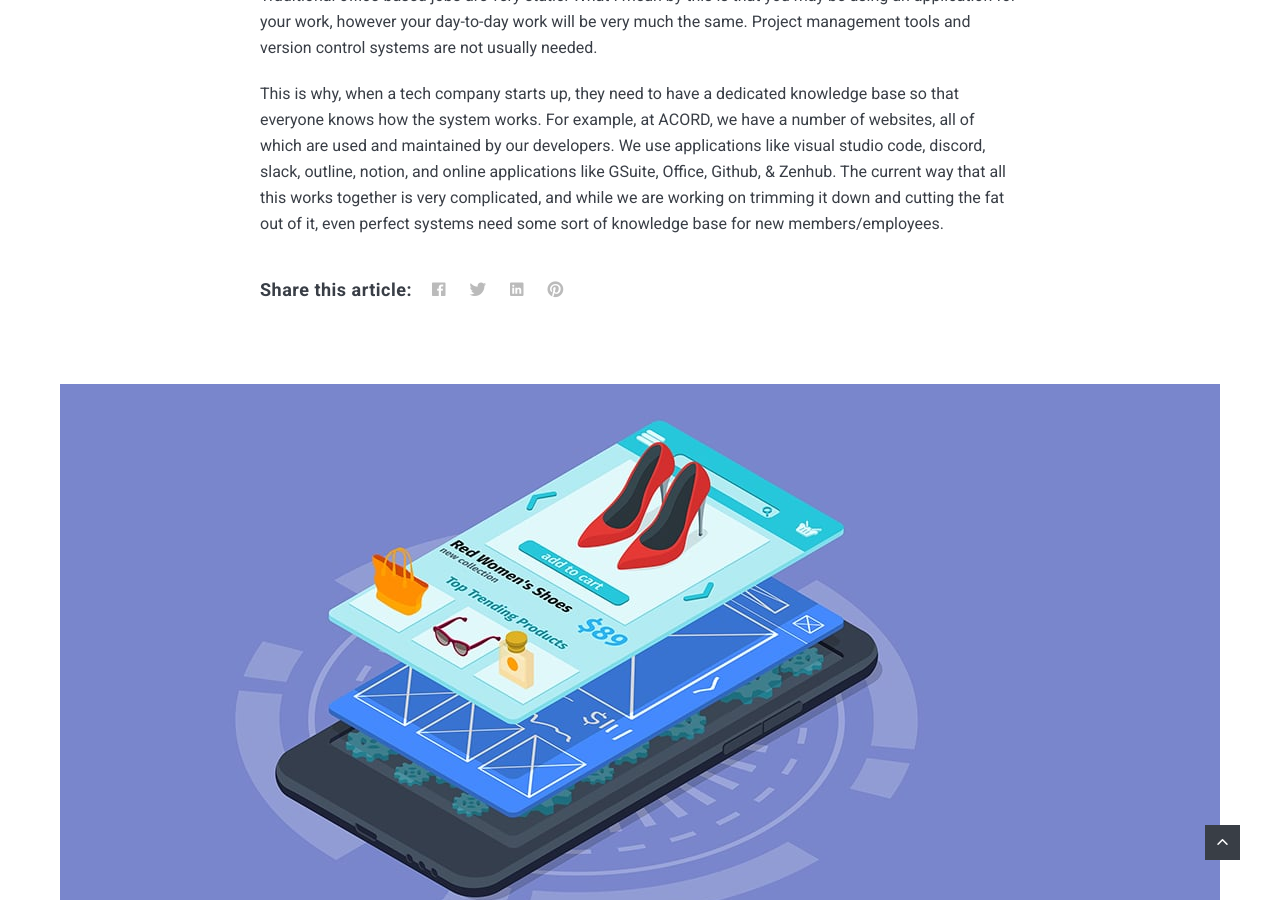
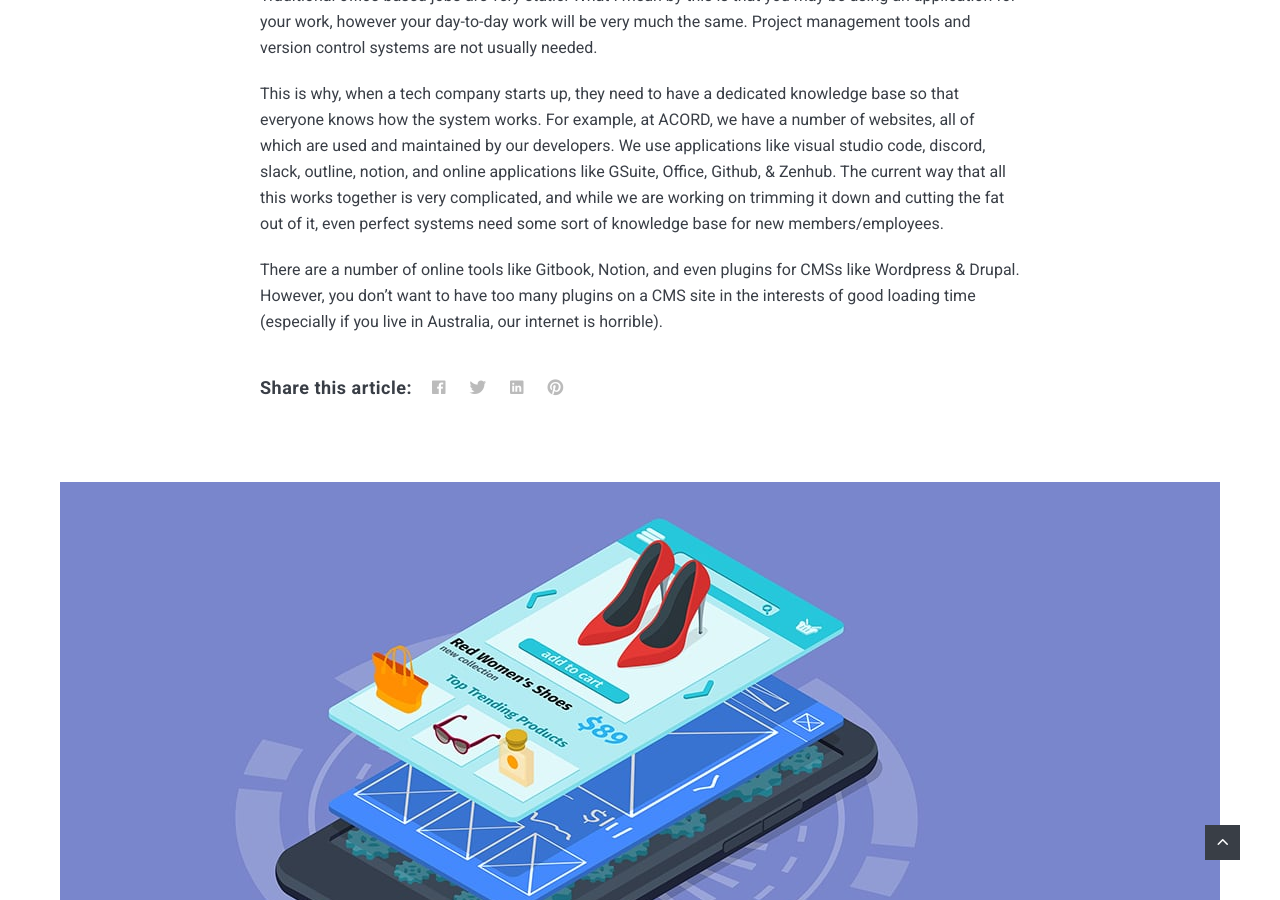
Before and after one commit to Gizmotronn/acord-robotics.github11, a Jekyll site: the page built from _posts/2018-07-17-time-to-givegifts-to-everyone.markdown, in a window 1280 px wide and 900 px high, scrolled down 1414 px. Built offline with Jekyll 4.4.1, drawn with Linux system fonts in a browser that asks for light colours; nearby versions of some CDN libraries; comment, search, counter and statistics services are not loaded.

Commit message:
Update 2018-07-17-time-to-givegifts-to-everyone.markdown

```diff
--- a/_posts/2018-07-17-time-to-givegifts-to-everyone.markdown
+++ b/_posts/2018-07-17-time-to-givegifts-to-everyone.markdown
@@ -13,3 +13,5 @@ In a lot of software start-ups, things are very different. A lot of companies th
 Traditional office-based jobs are very static. What I mean by this is that you may be using an application for your work, however your day-to-day work will be very much the same. Project management tools and version control systems are not usually needed.
 
 This is why, when a tech company starts up, they need to have a dedicated knowledge base so that everyone knows how the system works. For example, at ACORD, we have a number of websites, all of which are used and maintained by our developers. We use applications like visual studio code, discord, slack, outline, notion, and online applications like GSuite, Office, Github, & Zenhub. The current way that all this works together is very complicated, and while we are working on trimming it down and cutting the fat out of it, even perfect systems need some sort of knowledge base for new members/employees.
+
+There are a number of online tools like Gitbook, Notion, and even plugins for CMSs like Wordpress & Drupal. However, you don't want to have too many plugins on a CMS site in the interests of good loading time (especially if you live in Australia, our internet is horrible).
```
